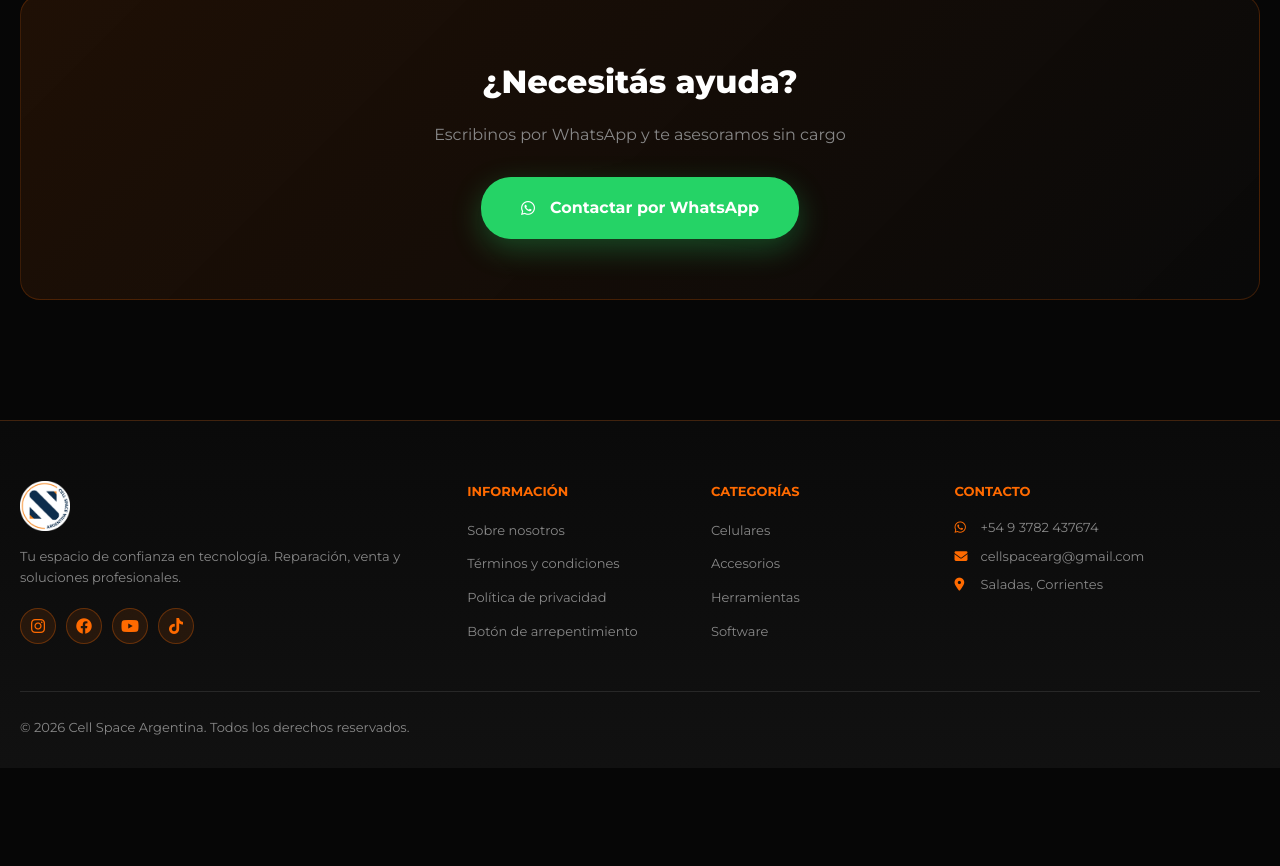
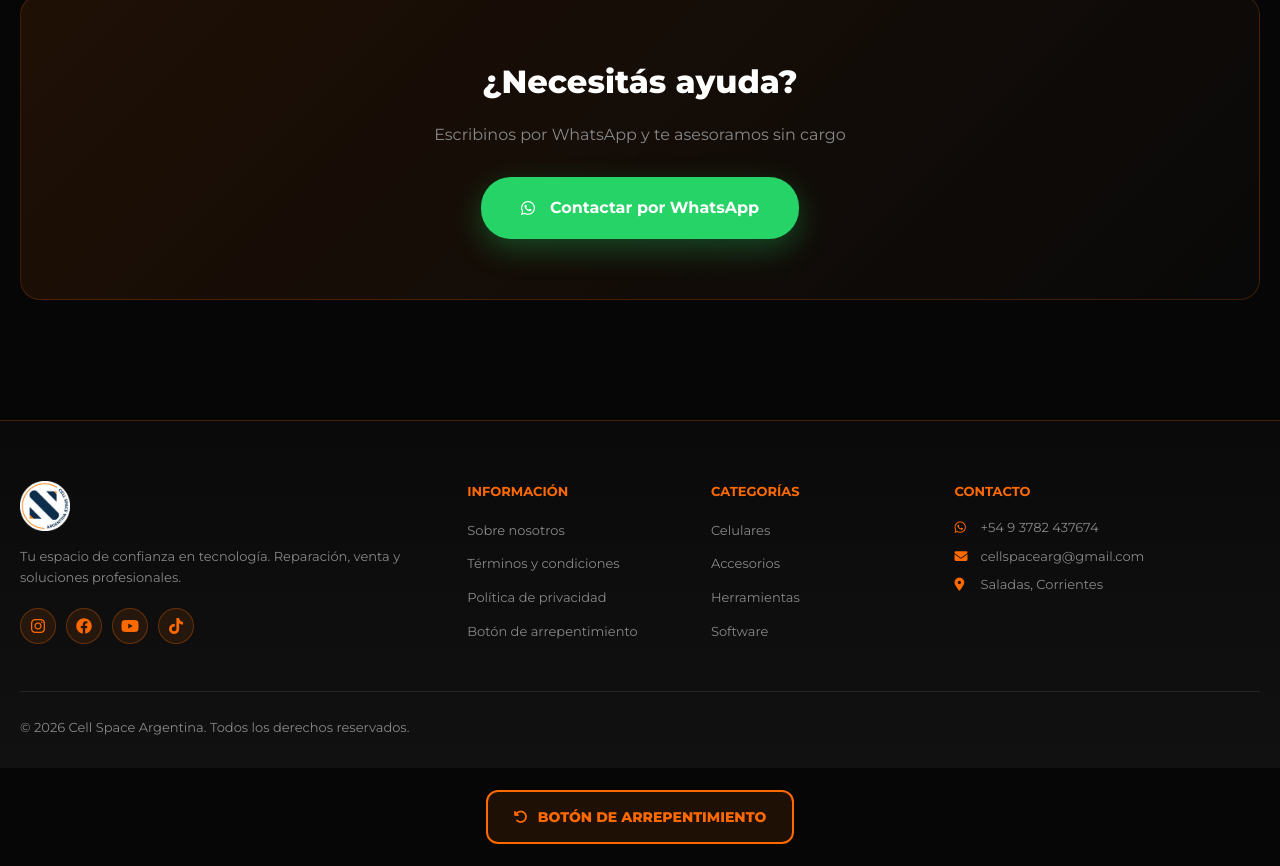
Before and after one commit to cellspacearg/cellspace, a plain HTML site: page index.html in a window 1280 px wide. Shown: the part 1603-2469 px from the top of the page. Before the commit the page ends 2371 px from the top, so only its background shows below. Drawn offline with nearby package versions, Linux system fonts and the light colour scheme; no server answers.

Commit message:
Update index.html

```diff
--- a/index.html
+++ b/index.html
@@ -277,6 +277,16 @@
     </div>
   </footer>
 
+  <div style="text-align:center;padding:22px 16px;">
+  <a href="arrepentimiento.html"
+     style="display:inline-flex;align-items:center;gap:10px;padding:14px 26px;
+            background:rgba(255,106,0,.1);border:2px solid var(--orange);
+            border-radius:12px;color:var(--orange);font-weight:800;font-size:14px;
+            text-decoration:none;min-height:44px;">
+    <i class="fas fa-rotate-left"></i> BOTÓN DE ARREPENTIMIENTO
+  </a>
+</div>
+
   <!-- CARRITO MODAL -->
   <div class="cart-modal-overlay" id="cartModal">
     <div class="cart-modal">
```
